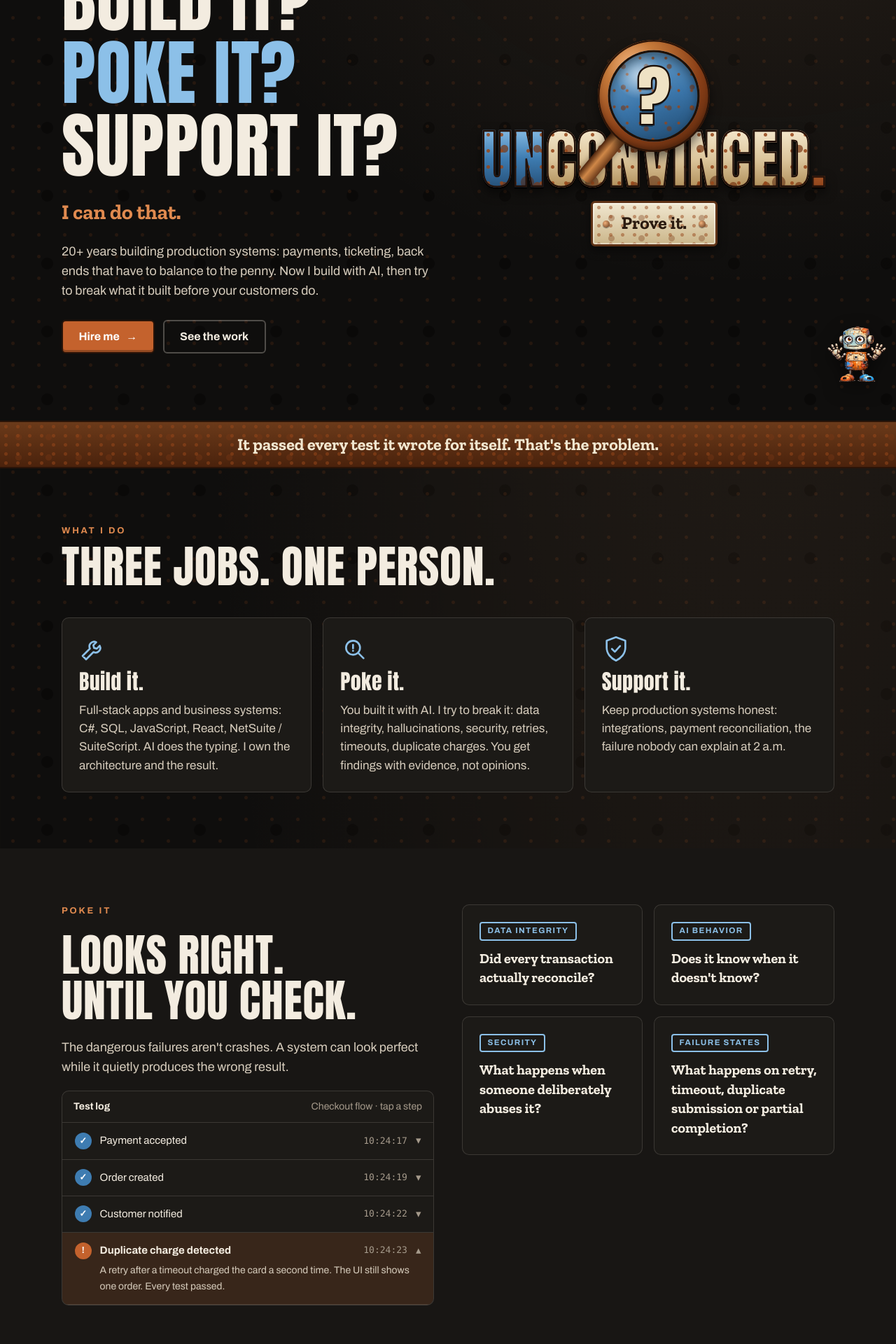
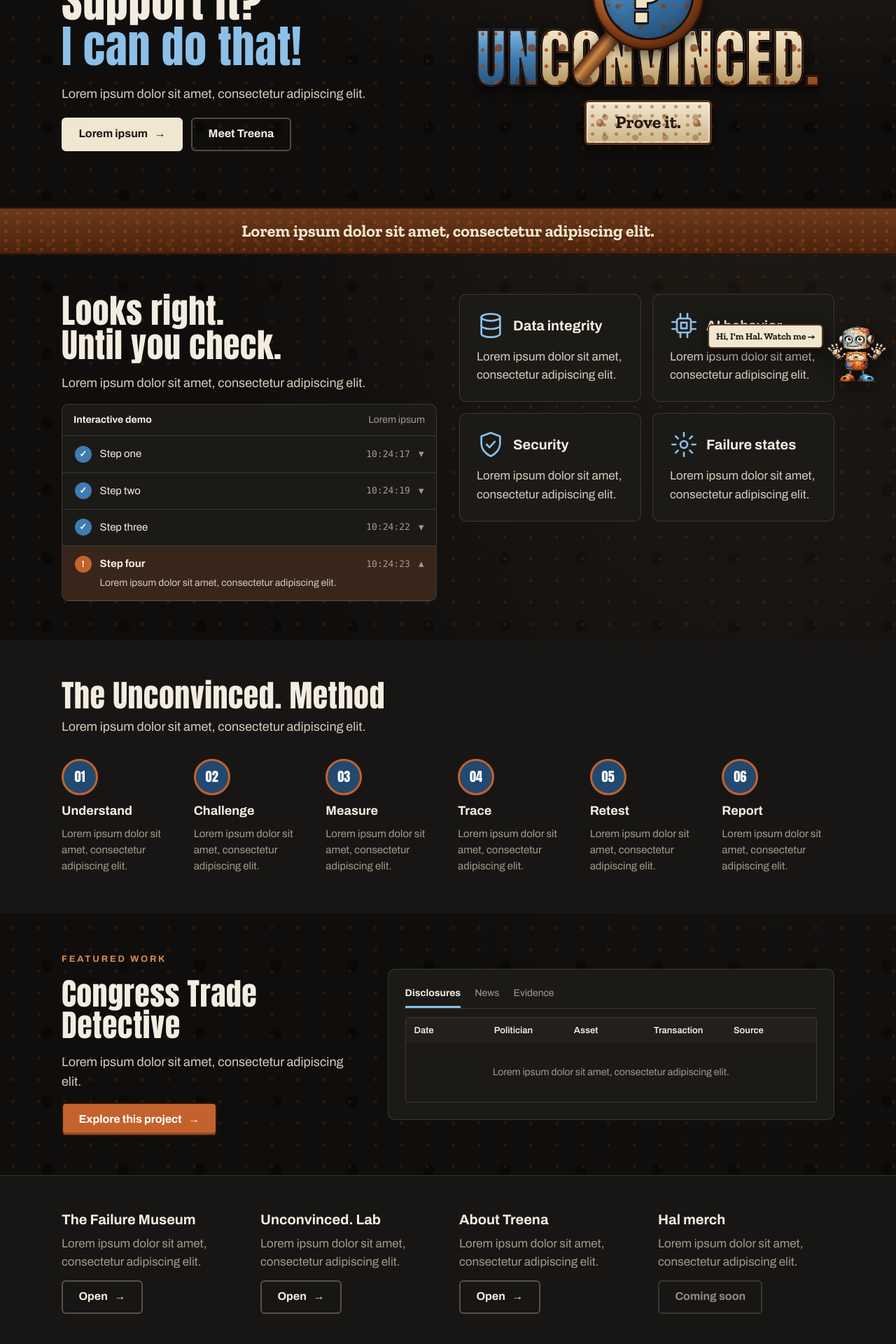
Before and after one commit to treenamlynch-2026/unconvinced-ai, a React (Vite) app: page / in a window 1280 px wide. Shown: the part 240-2160 px from the top of the page at 70% size. Built offline with nearby package versions, Linux system fonts and the light colour scheme.

Commit message:
Home: match Iris mockup layout, placeholder copy

```diff
--- a/src/pages/Home.jsx
+++ b/src/pages/Home.jsx
@@ -1,74 +1,47 @@
 import { useState } from "react";
-import { Layout, LogoLockup, Button, HAL_URL } from "../brand.jsx";
+import { Layout, LogoLockup, Button } from "../brand.jsx";
 import { Link } from "../router.jsx";
-import { APPS, PROJECTS } from "../apps.js";
 
-const Icon = ({ d }) => (
-  <svg className="uc-ico" viewBox="0 0 24 24" fill="none" stroke="currentColor" strokeWidth="1.6" strokeLinecap="round" strokeLinejoin="round" aria-hidden="true">
-    {d}
-  </svg>
+// Layout = Iris's page mockup, section for section. Copy is placeholder until real copy is set.
+const LOREM = "Lorem ipsum dolor sit amet, consectetur adipiscing elit.";
+
+const Ico = ({ children }) => (
+  <svg className="uc-ico" viewBox="0 0 24 24" fill="none" stroke="currentColor" strokeWidth="1.6" strokeLinecap="round" strokeLinejoin="round" aria-hidden="true">{children}</svg>
 );
 
-const SERVICES = [
-  {
-    t: "Build it.",
-    d: "Full-stack apps and business systems: C#, SQL, JavaScript, React, NetSuite / SuiteScript. AI does the typing. I own the architecture and the result.",
-    i: <><path d="M14.7 6.3a4 4 0 0 0-5.4 5.4L3 18l3 3 6.3-6.3a4 4 0 0 0 5.4-5.4l-2.5 2.5-2.4-.6-.6-2.4z" /></>,
-  },
-  {
-    t: "Poke it.",
-    d: "You built it with AI. I try to break it: data integrity, hallucinations, security, retries, timeouts, duplicate charges. You get findings with evidence, not opinions.",
-    i: <><circle cx="11" cy="11" r="6" /><path d="M20 20l-4.5-4.5" /><path d="M11 8.5v3" /><path d="M11 13.6v.1" /></>,
-  },
-  {
-    t: "Support it.",
-    d: "Keep production systems honest: integrations, payment reconciliation, the failure nobody can explain at 2 a.m.",
-    i: <><path d="M12 2l8 3v6c0 5-3.5 9-8 11-4.5-2-8-6-8-11V5z" /><path d="M8.5 12l2.5 2.5 4.5-5" /></>,
-  },
+const CARDS = [
+  ["Data integrity", <><ellipse cx="12" cy="5" rx="8" ry="3" /><path d="M4 5v14c0 1.7 3.6 3 8 3s8-1.3 8-3V5" /><path d="M4 12c0 1.7 3.6 3 8 3s8-1.3 8-3" /></>],
+  ["AI behavior", <><rect x="6" y="6" width="12" height="12" rx="2" /><rect x="9.5" y="9.5" width="5" height="5" /><path d="M9 2v4M15 2v4M9 18v4M15 18v4M2 9h4M2 15h4M18 9h4M18 15h4" /></>],
+  ["Security", <><path d="M12 2l8 3v6c0 5-3.5 9-8 11-4.5-2-8-6-8-11V5z" /><path d="M8.5 12l2.5 2.5 4.5-5" /></>],
+  ["Failure states", <><circle cx="12" cy="12" r="3" /><path d="M12 2v3M12 19v3M2 12h3M19 12h3M4.9 4.9l2.1 2.1M17 17l2.1 2.1M4.9 19.1L7 17M17 7l2.1-2.1" /></>],
 ];
 
-const QUESTIONS = [
-  ["Data integrity", "Did every transaction actually reconcile?"],
-  ["AI behavior", "Does it know when it doesn't know?"],
-  ["Security", "What happens when someone deliberately abuses it?"],
-  ["Failure states", "What happens on retry, timeout, duplicate submission or partial completion?"],
+const STEPS = [
+  ["Step one", "10:24:17"],
+  ["Step two", "10:24:19"],
+  ["Step three", "10:24:22"],
+  ["Step four", "10:24:23", true],
 ];
 
-const METHOD = [
-  ["Understand", "Map what the system claims to do."],
-  ["Attack", "Write adversarial, edge-case and failure-state tests."],
-  ["Measure", "Define expected outcomes and pass/fail criteria."],
-  ["Trace", "Find where the data or the AI diverges."],
-  ["Fix + retest", "Use AI to speed up the fix, then attack it again."],
-  ["Report", "Findings, severity and remaining risk, in plain English."],
-];
-
-const LOG = [
-  { label: "Payment accepted", time: "10:24:17", detail: "Processor returned 200. Charge ID logged." },
-  { label: "Order created", time: "10:24:19", detail: "Order row written once. Totals match the cart." },
-  { label: "Customer notified", time: "10:24:22", detail: "Confirmation email queued and delivered." },
-  { label: "Duplicate charge detected", time: "10:24:23", bad: true, detail: "A retry after a timeout charged the card a second time. The UI still shows one order. Every test passed." },
-];
+const METHOD = ["Understand", "Challenge", "Measure", "Trace", "Retest", "Report"];
 
 function Demo() {
   const [open, setOpen] = useState(3);
   return (
     <div className="uc-card" style={{ padding: 0, gap: 0, overflow: "hidden" }}>
       <div className="flex justify-between items-center px-4 py-3 text-sm uc-ui" style={{ borderBottom: "1px solid var(--color-line)" }}>
-        <strong>Test log</strong><span className="uc-muted">Checkout flow · tap a step</span>
+        <strong>Interactive demo</strong><span className="uc-muted">Lorem ipsum</span>
       </div>
       <div className="uc-log">
-        {LOG.map((s, i) => (
-          <button key={s.label} type="button" className={s.bad ? "bad" : ""} aria-expanded={open === i} onClick={() => setOpen(open === i ? -1 : i)}>
+        {STEPS.map(([label, time, bad], i) => (
+          <button key={label} type="button" className={bad ? "bad" : ""} aria-expanded={open === i} onClick={() => setOpen(open === i ? -1 : i)}>
             <span className="flex items-center gap-3 text-[15px]">
-              <span className="w-6 h-6 rounded-full flex items-center justify-center text-[13px] font-bold text-white flex-none" style={{ background: s.bad ? "var(--color-rust)" : "var(--color-steel-2)" }}>
-                {s.bad ? "!" : "✓"}
-              </span>
-              <span className="flex-1" style={{ fontWeight: s.bad ? 700 : 400 }}>{s.label}</span>
-              <span className="font-mono text-[13px] uc-muted">{s.time}</span>
+              <span className="w-6 h-6 rounded-full flex items-center justify-center text-[13px] font-bold text-white flex-none" style={{ background: bad ? "var(--color-rust)" : "var(--color-steel-2)" }}>{bad ? "!" : "✓"}</span>
+              <span className="flex-1" style={{ fontWeight: bad ? 700 : 400 }}>{label}</span>
+              <span className="font-mono text-[13px] uc-muted">{time}</span>
               <span aria-hidden="true" className="uc-muted">{open === i ? "▴" : "▾"}</span>
             </span>
-            {open === i && <span className="pl-9 text-sm leading-relaxed" style={{ color: "var(--color-text-2)" }}>{s.detail}</span>}
+            {open === i && <span className="pl-9 text-sm" style={{ color: "var(--color-text-2)" }}>{LOREM}</span>}
           </button>
         ))}
       </div>
@@ -79,152 +52,101 @@ function Demo() {
 export default function Home() {
   return (
     <Layout>
-      {/* Hero */}
-      <section className="uc-iron overflow-hidden">
-        <div className="max-w-6xl mx-auto px-4 sm:px-6 pt-14 pb-16 sm:pt-20 sm:pb-24 grid lg:grid-cols-[minmax(0,1.05fr)_minmax(0,1fr)] gap-12 items-center">
-          <div className="flex flex-col gap-6 order-2 lg:order-1">
-            <p className="uc-kicker">Treena Lynch · Independent developer</p>
-            <h1 className="uc-display uc-caps" style={{ fontSize: "var(--text-display)" }}>
-              Build it?<br />
-              <span style={{ color: "var(--color-steel)" }}>Poke it?</span><br />
-              Support it?
+      {/* 1. Hero */}
+      <section className="uc-iron">
+        <div className="max-w-6xl mx-auto px-4 sm:px-6 py-14 sm:py-20 grid lg:grid-cols-2 gap-10 items-center">
+          <div className="flex flex-col gap-5 order-2 lg:order-1">
+            <h1 className="uc-display" style={{ fontSize: "clamp(2.5rem, 6vw, 4rem)" }}>
+              Build it? Poke it? Support it?<br />
+              <span style={{ color: "var(--color-steel)" }}>I can do that!</span>
             </h1>
-            <p className="uc-slab text-2xl sm:text-3xl" style={{ color: "var(--color-rust-hi)" }}>I can do that.</p>
-            <p className="text-lg max-w-xl" style={{ color: "var(--color-text-2)" }}>
-              20+ years building production systems: payments, ticketing, back ends that have to balance to the penny.
-              Now I build with AI, then try to break what it built before your customers do.
-            </p>
-            <div className="flex flex-wrap gap-3 pt-1">
-              <Button to="/contact" variant="rust">Hire me <span aria-hidden="true">→</span></Button>
-              <Button href="#work" variant="ghost">See the work</Button>
+            <p className="text-lg" style={{ color: "var(--color-text-2)" }}>{LOREM}</p>
+            <div className="flex flex-wrap gap-3">
+              <Button href="#work" variant="cream">Lorem ipsum <span aria-hidden="true">→</span></Button>
+              <Button to="/about" variant="ghost">Meet Treena</Button>
             </div>
           </div>
-          <div className="order-1 lg:order-2 flex justify-center">
-            <LogoLockup plate="Prove it." />
-          </div>
+          <div className="order-1 lg:order-2 flex justify-center"><LogoLockup plate="Prove it." /></div>
         </div>
       </section>
 
-      {/* Plate strip */}
+      {/* 2. Strip */}
       <div className="uc-plate-band">
-        <p className="max-w-6xl mx-auto px-4 sm:px-6 py-4 text-center uc-slab text-lg sm:text-2xl" style={{ color: "var(--color-cream)" }}>
-          It passed every test it wrote for itself. That's the problem.
-        </p>
+        <p className="max-w-6xl mx-auto px-4 sm:px-6 py-4 text-center uc-slab text-lg sm:text-2xl" style={{ color: "var(--color-cream)" }}>{LOREM}</p>
       </div>
 
-      {/* Services */}
-      <section id="services" className="max-w-6xl mx-auto px-4 sm:px-6 py-16 sm:py-20 scroll-mt-20">
-        <p className="uc-kicker">What I do</p>
-        <h2 className="uc-display uc-caps mt-2" style={{ fontSize: "var(--text-display-s)" }}>Three jobs. One person.</h2>
-        <div className="mt-10 grid gap-4 md:grid-cols-3">
-          {SERVICES.map((s) => (
-            <div key={s.t} className="uc-card">
-              <Icon d={s.i} />
-              <h3 className="uc-display text-3xl">{s.t}</h3>
-              <p style={{ color: "var(--color-text-2)" }}>{s.d}</p>
+      {/* 3. Looks right + demo | four cards */}
+      <section className="max-w-6xl mx-auto px-4 sm:px-6 py-14 grid lg:grid-cols-2 gap-8 items-start">
+        <div className="flex flex-col gap-4">
+          <h2 className="uc-display" style={{ fontSize: "clamp(2.25rem, 5vw, 3rem)" }}>Looks right.<br />Until you check.</h2>
+          <p className="text-lg" style={{ color: "var(--color-text-2)" }}>{LOREM}</p>
+          <Demo />
+        </div>
+        <div className="grid gap-4 sm:grid-cols-2">
+          {CARDS.map(([t, icon]) => (
+            <div key={t} className="uc-card">
+              <div className="flex items-center gap-3"><Ico>{icon}</Ico><h3 className="uc-ui font-bold text-xl">{t}</h3></div>
+              <p style={{ color: "var(--color-text-2)" }}>{LOREM}</p>
             </div>
           ))}
         </div>
       </section>
 
-      {/* Poke it: the proof */}
-      <section className="uc-iron-2">
-        <div className="max-w-6xl mx-auto px-4 sm:px-6 py-16 sm:py-20 grid lg:grid-cols-2 gap-10 items-start">
-          <div className="flex flex-col gap-5">
-            <p className="uc-kicker">Poke it</p>
-            <h2 className="uc-display uc-caps" style={{ fontSize: "var(--text-display-s)" }}>Looks right.<br />Until you check.</h2>
-            <p className="text-lg" style={{ color: "var(--color-text-2)" }}>
-              The dangerous failures aren't crashes. A system can look perfect while it quietly produces the wrong result.
-            </p>
-            <Demo />
+      {/* 4. Method */}
+      <section id="method" className="uc-iron-2 scroll-mt-20">
+        <div className="max-w-6xl mx-auto px-4 sm:px-6 py-14">
+          <h2 className="uc-display" style={{ fontSize: "clamp(2rem, 4.5vw, 2.75rem)" }}>The Unconvinced. Method</h2>
+          <p className="mt-2 text-lg" style={{ color: "var(--color-text-2)" }}>{LOREM}</p>
+          <ol className="mt-8 grid gap-7" style={{ gridTemplateColumns: "repeat(auto-fit, minmax(150px, 1fr))" }}>
+            {METHOD.map((t, i) => (
+              <li key={t} className="flex flex-col gap-2">
+                <span className="uc-step">{String(i + 1).padStart(2, "0")}</span>
+                <strong className="uc-ui text-lg">{t}</strong>
+                <span className="text-[15px] uc-muted">{LOREM}</span>
+              </li>
+            ))}
+          </ol>
+        </div>
+      </section>
+
+      {/* 5. Featured work */}
+      <section id="work" className="max-w-6xl mx-auto px-4 sm:px-6 py-14 grid lg:grid-cols-[minmax(0,2fr)_minmax(0,3fr)] gap-10 items-center scroll-mt-20">
+        <div className="flex flex-col gap-4 items-start">
+          <p className="uc-kicker">Featured work</p>
+          <h2 className="uc-display" style={{ fontSize: "clamp(2rem, 4.5vw, 2.75rem)" }}>Congress Trade Detective</h2>
+          <p className="text-lg" style={{ color: "var(--color-text-2)" }}>{LOREM}</p>
+          <Button href="/apps/congress-trade-detective/" variant="rust">Explore this project <span aria-hidden="true">→</span></Button>
+        </div>
+        <div className="uc-card">
+          <div className="flex flex-wrap justify-between gap-3 text-sm uc-ui" style={{ borderBottom: "1px solid var(--color-line)" }}>
+            <div className="flex gap-5">
+              <span className="font-bold pb-2" style={{ borderBottom: "3px solid var(--color-steel)" }}>Disclosures</span>
+              <span className="uc-muted">News</span><span className="uc-muted">Evidence</span>
+            </div>
           </div>
-          <div className="grid gap-4 sm:grid-cols-2">
-            {QUESTIONS.map(([t, q]) => (
-              <div key={t} className="uc-card">
-                <span className="uc-stamp self-start" style={{ color: "var(--color-steel)" }}>{t}</span>
-                <p className="uc-slab text-xl leading-snug">{q}</p>
-              </div>
-            ))}
+          <div className="overflow-x-auto rounded" style={{ border: "1px solid var(--color-line)" }}>
+            <div className="grid grid-cols-5 gap-2 px-3 py-2 text-[13px] font-semibold uc-ui min-w-[480px]" style={{ background: "var(--color-iron-3)" }}>
+              <span>Date</span><span>Politician</span><span>Asset</span><span>Transaction</span><span>Source</span>
+            </div>
+            <p className="px-3 py-8 text-center text-sm uc-muted min-w-[480px]">{LOREM}</p>
           </div>
         </div>
       </section>
 
-      {/* Method */}
-      <section className="max-w-6xl mx-auto px-4 sm:px-6 py-16 sm:py-20">
-        <p className="uc-kicker">The method</p>
-        <h2 className="uc-display uc-caps mt-2" style={{ fontSize: "var(--text-display-s)" }}>I don't trust confidence. I collect evidence.</h2>
-        <ol className="mt-10 grid gap-8" style={{ gridTemplateColumns: "repeat(auto-fit, minmax(150px, 1fr))" }}>
-          {METHOD.map(([t, d], i) => (
-            <li key={t} className="flex flex-col gap-3">
-              <span className="uc-step">{String(i + 1).padStart(2, "0")}</span>
-              <strong className="uc-ui text-lg">{t}</strong>
-              <span className="text-[15px] uc-muted">{d}</span>
-            </li>
-          ))}
-        </ol>
-      </section>
-
-      {/* Work */}
-      <section id="work" className="uc-iron-2 scroll-mt-20">
-        <div className="max-w-6xl mx-auto px-4 sm:px-6 py-16 sm:py-20">
-          <div className="flex flex-wrap items-end justify-between gap-4">
-            <div>
-              <p className="uc-kicker">Shipped</p>
-              <h2 className="uc-display uc-caps mt-2" style={{ fontSize: "var(--text-display-s)" }}>Things I built. Then poked.</h2>
-            </div>
-            <Link to="/apps" className="uc-link">All apps <span aria-hidden="true">→</span></Link>
-          </div>
-          <div className="mt-10 grid gap-4" style={{ gridTemplateColumns: "repeat(auto-fit, minmax(250px, 1fr))" }}>
-            {APPS.map((a) => (
-              <a key={a.slug} href={a.page} className="uc-card">
-                <div className="flex flex-wrap gap-2">
-                  <span className="uc-stamp" style={{ color: "var(--color-steel)" }}>{a.platform}</span>
-                  <span className="uc-stamp" style={{ color: "var(--color-rust-hi)" }}>{a.tag}</span>
-                </div>
-                <h3 className="uc-display text-3xl">{a.name}</h3>
-                <p className="uc-muted">{a.summary}</p>
-                <span className="uc-link mt-auto">Details <span aria-hidden="true">→</span></span>
-              </a>
-            ))}
-            {PROJECTS.map((p) => (
-              <div key={p.name} className="uc-card" style={{ borderColor: "var(--color-rust-lo)", gridColumn: "1 / -1" }}>
-                <span className="uc-stamp self-start" style={{ color: "var(--color-cream)" }}>{p.tag}</span>
-                <h3 className="uc-display text-3xl">{p.name}</h3>
-                <p className="uc-muted">{p.summary}</p>
-              </div>
-            ))}
-          </div>
-        </div>
-      </section>
-
-      {/* Hal + merch */}
-      <section className="max-w-6xl mx-auto px-4 sm:px-6 py-16 sm:py-20 grid md:grid-cols-[auto_minmax(0,1fr)] gap-10 items-center">
-        <img src="/images/hal.webp" alt="Hal, the rusty Unconvinced robot, waving" width="594" height="566" className="w-56 sm:w-72 h-auto mx-auto" style={{ filter: "drop-shadow(0 14px 20px rgba(0,0,0,.6))" }} />
-        <div className="flex flex-col gap-4">
-          <p className="uc-kicker">Meet Hal</p>
-          <h2 className="uc-display uc-caps" style={{ fontSize: "var(--text-display-s)" }}>The robot who isn't convinced either.</h2>
-          <p className="text-lg" style={{ color: "var(--color-text-2)" }}>
-            Hal is the mascot, the investigator and the star of his own YouTube channel. Hal merch is on the way.
-          </p>
-          <div className="flex flex-wrap gap-3">
-            <Button href={HAL_URL} variant="cream">Watch Hal on YouTube <span aria-hidden="true">→</span></Button>
-            <span className="uc-btn uc-btn-ghost" aria-disabled="true">Hal merch · coming soon</span>
-          </div>
-        </div>
-      </section>
-
-      {/* Museum / Lab / About */}
+      {/* 6. Museum / Lab / About + Hal merch */}
       <section className="uc-iron-2" style={{ borderTop: "1px solid var(--color-line)" }}>
-        <div className="max-w-6xl mx-auto px-4 sm:px-6 py-14 grid gap-8" style={{ gridTemplateColumns: "repeat(auto-fit, minmax(240px, 1fr))" }}>
+        <div className="max-w-6xl mx-auto px-4 sm:px-6 py-12 grid gap-8" style={{ gridTemplateColumns: "repeat(auto-fit, minmax(220px, 1fr))" }}>
           {[
-            ["/museum", "The Failure Museum", "What actually goes wrong in AI-built software, and how to catch it."],
-            ["/lab", "The Lab", "Ongoing investigations and technical write-ups."],
-            ["/about", "About Treena", "15 years on payment and ticketing back ends. Now building with AI."],
-          ].map(([to, t, d]) => (
-            <div key={to} className="flex flex-col gap-2 items-start">
-              <h3 className="uc-display text-2xl">{t}</h3>
-              <p className="uc-muted">{d}</p>
-              <Link to={to} className="uc-link mt-1">Open <span aria-hidden="true">→</span></Link>
+            ["/museum", "The Failure Museum"],
+            ["/lab", "Unconvinced. Lab"],
+            ["/about", "About Treena"],
+            [null, "Hal merch"],
+          ].map(([to, t]) => (
+            <div key={t} className="flex flex-col gap-2 items-start">
+              <h3 className="uc-ui font-bold text-xl">{t}</h3>
+              <p className="uc-muted">{LOREM}</p>
+              {to ? <Link to={to} className="uc-btn uc-btn-ghost mt-1">Open <span aria-hidden="true">→</span></Link>
+                  : <span className="uc-btn uc-btn-ghost mt-1" aria-disabled="true">Coming soon</span>}
             </div>
           ))}
         </div>
```
